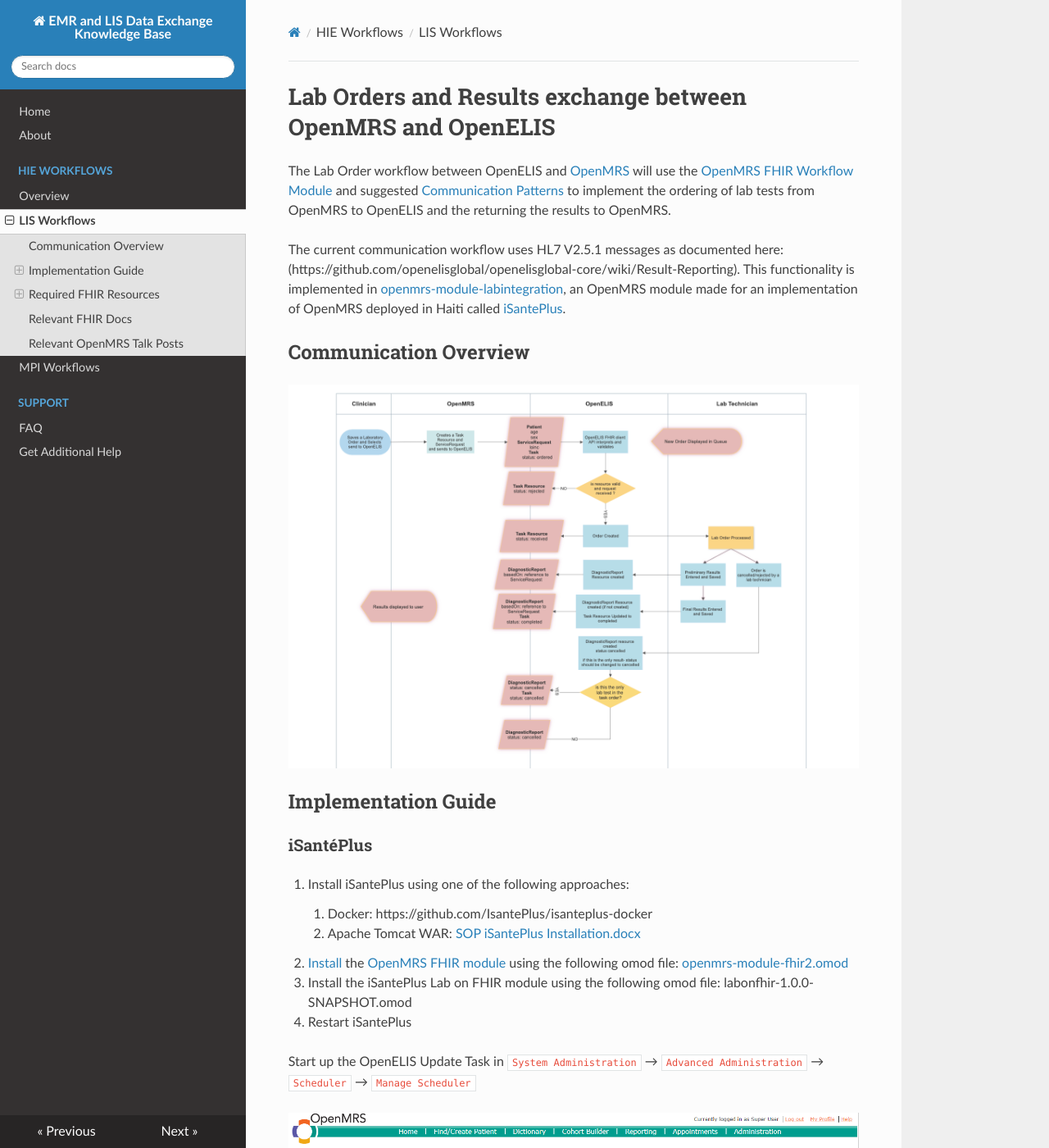
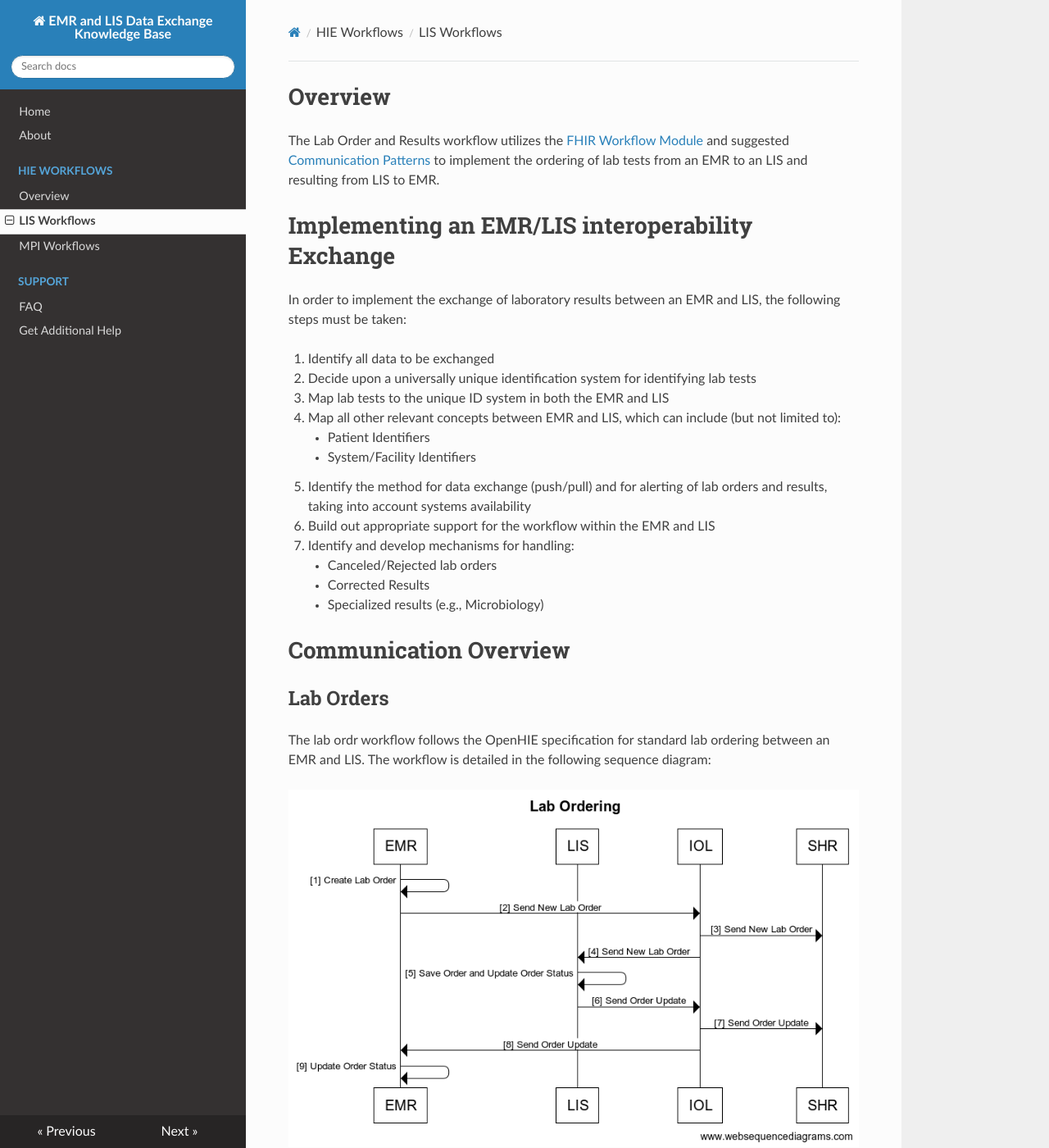
Before and after one commit to I-TECH-UW/healthinformationexchange, an MkDocs documentation site: the page built from docs/lis-workflows.md, in a window 1280 px wide and 1400 px high. Shown: the whole window at 82% size. Built offline with MkDocs 1.6.1, drawn with Linux system fonts in a browser that asks for light colours; nearby versions of some CDN libraries; some of the changed text lies outside the part shown.

Commit message:
updates to the lab order workflow

````diff
--- a/docs/lis-workflows.md
+++ b/docs/lis-workflows.md
@@ -1,15 +1,46 @@
-# Lab Orders and Results exchange between OpenMRS and OpenELIS
+# Overview
+The Lab Order and Results workflow utilizes the [FHIR Workflow Module](https://www.hl7.org/fhir/workflow-module.html) and suggested [Communication Patterns](https://www.hl7.org/fhir/workflow-communications.html#12.6.2.1) to implement the ordering of lab tests from an EMR to an LIS and resulting from LIS to EMR.
 
-The Lab Order workflow between OpenELIS and [OpenMRS](http://openmrs.org) will use the [OpenMRS FHIR Workflow Module](https://www.hl7.org/fhir/workflow-module.html) and suggested [Communication Patterns](https://www.hl7.org/fhir/workflow-communications.html#12.6.2.1) to implement the ordering of lab tests from OpenMRS to OpenELIS and the returning the results to OpenMRS.
+# Implementing an EMR/LIS interoperability Exchange
 
-The current communication workflow uses HL7 V2.5.1 messages as documented here: (https://github.com/openelisglobal/openelisglobal-core/wiki/Result-Reporting). This functionality is implemented in [openmrs-module-labintegration](https://github.com/IsantePlus/openmrs-module-labintegration), an OpenMRS module made for an implementation of OpenMRS deployed in Haiti called [iSantePlus](https://github.com/IsantePlus).
+In order to implement the exchange of laboratory results between an EMR and LIS, the following steps must be taken:
 
-##Communication Overview
-![screen1](img/omrsoe2.png)
+1. Identify all data to be exchanged
+2. Decide upon a universally unique identification system for identifying lab tests
+3. Map lab tests to the unique ID system in both the EMR and LIS
+4. Map all other relevant concepts between EMR and LIS, which can include (but not limited to):
+    - Patient Identifiers
+    - System/Facility Identifiers
+5. Identify the method for data exchange (push/pull) and for alerting of lab orders and results, taking into account systems availability
+6. Build out appropriate support for the workflow within the EMR and LIS
+7. Identify and develop mechanisms for handling:
+    - Canceled/Rejected lab orders
+    - Corrected Results
+    - Specialized results (e.g., Microbiology)
+
+# Communication Overview
+## Lab Orders
+
+The lab ordr workflow follows the OpenHIE specification for standard lab ordering between an EMR and LIS. The workflow is detailed in the following sequence diagram:
+
+![screen1](img/laborderseq.png)
+
+| | Interaction | Data|
+|---| ------ | ----------- |
+|1| Create Lab Order  | Order Save generates a new FHIR Task Bundled Order by creating a Task FHIR R4 Task Resource with a reference to a Service Request with order information |
+|2| Send Lab Order | FHIR Task bundled order is sent to the IOL. Task status is aligned with the FHIR workflow communication pattern found [here](https://www.hl7.org/fhir/workflow-communications.html#12.6.2.1)|
+|3,4 | Send New Lab Order   | Bundled order is routed through the IOL to both the SHR and the LIS |
+|5 | Save Order and Update Order Status  | FHIR R4 Task Resource Status is updated locally to either `rejected` or `accepted`. A FHIR R4 ServiceRequest Resource (example) is created for order processing with a reference to the associated task. EMR test requests and LIS orders are matched based on LOINC codes.|
+|6| Send New Lab Order   | Bundled order is routed through the IOL to both the SHR and the LIS |
+|7,8| Send Order Update | IOL routes the updated FHIR R4 Tasks to the SHR and the EMR |
+|9| Update FHIR Task Status| FHIR task status updated locally|
+
+## Lab Results
+![screen2](img/labresultsseq.png)
 
 
-##Implementation Guide
-###iSantéPlus
+## Implementation Guide (OpenMRS/OpenELIS)
+### iSantéPlus
 1. Install iSantePlus using one of the following approaches:
 
 	1. Docker: https://github.com/IsantePlus/isanteplus-docker
@@ -26,7 +57,7 @@
 
 ![screen1](img/omrsoe1.png)
 
-###OpenELIS Global 2.x
+### OpenELIS Global 2.x
 1. Install OpenELIS Global 2.x using the instructions [HERE](../install)
 1. Navigate to the "results reporting" configuration: https://IPforyourserver:8443/OpenELIS-Global/ResultReportingConfiguration.do
 1. Move the radio button for Result Reporting to "Enable" and enter in the URL for the OpenMRS connection like in the example below.
@@ -35,8 +66,8 @@
 
 ![screen1](img/omrsoe3.png)
 
-##Required FHIR Resources
-###Task
+## Required FHIR Resources
+### Task
 > [more info](https://wiki.openmrs.org/display/projects/Task+Resource)
 
 The Task resource is created along with the corresponding ServiceRequest resource when a clinician creates a TestOrder and decides to send it to OpenELIS.
@@ -81,7 +112,7 @@
     }
 }
 ```
-###ServiceRequest
+### ServiceRequest
 > [more info](https://wiki.openmrs.org/display/projects/ServiceRequest+Resource)
 
 The ServiceRequest resource represents the TestOrder placed in OpenMRS. It is referenced from the Task with the Task.basedOn element, and sent to OpenELIS with the Task to initiate the processing of the order.
@@ -118,7 +149,7 @@
     }
 }
 ```
-###DiagnosticReport
+### DiagnosticReport
 > [more info](https://wiki.openmrs.org/display/projects/DiagnosticReport+Resource)
 
 The DiagnosticReport resource  is the container for the results of an Order, and holds these results in the DiagnosticReport.result element as references to Observation resources.
@@ -170,7 +201,7 @@
   ]
 }
 ```
-###Observation
+### Observation
 > [more info](https://wiki.openmrs.org/display/projects/Observation+Resource)
 
 The Observation resource contains the results of the Lab Order request.
@@ -217,7 +248,7 @@
   }
 }
 ```
-###Patient
+### Patient
 
 > [more info](https://wiki.openmrs.org/display/projects/Patient+Resource)
 
@@ -273,7 +304,7 @@
 
 ```
 
-##Relevant FHIR Docs
+## Relevant FHIR Docs
 * [Using Tasks in a RESTful Context](https://www.hl7.org/fhir/task.html#12.1.2.1)
 * [Workflow Module](https://www.hl7.org/fhir/workflow-module.html)
 * [Diagnostic Module](https://www.hl7.org/fhir/diagnostics-module.html)
````
